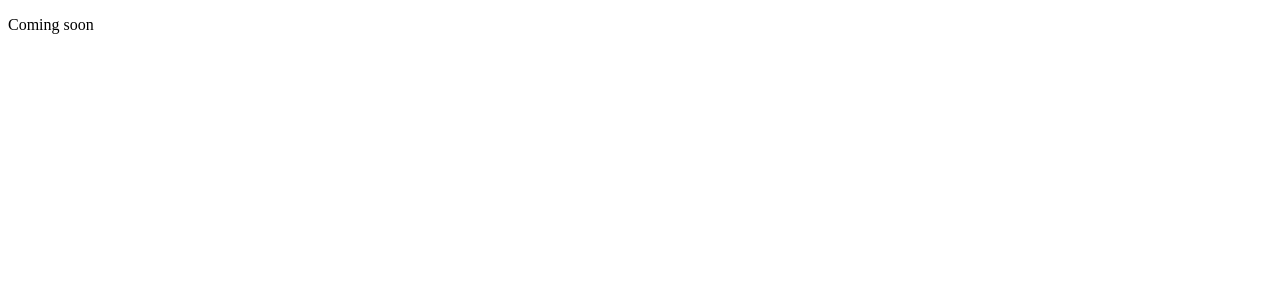
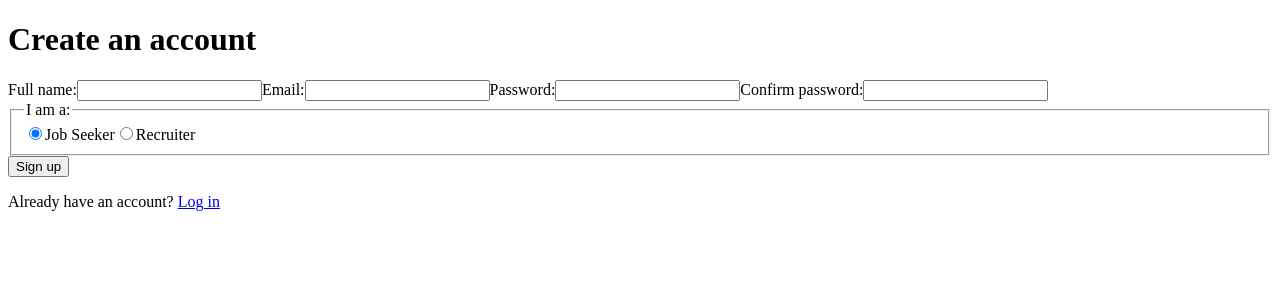
Before and after one commit to CobyBurah/GroupD-SOEN341, a Next.js app: page /signup in a window 1280 px wide. Shown: the top 300 px of the page. Built offline with nearby package versions, Linux system fonts and the light colour scheme; no server answers.

Commit message:
Implemented user creating on site

```diff
--- /dev/null
+++ b/src/app/signup/actions.ts
@@ -0,0 +1,58 @@
+'use server'
+
+import { revalidatePath } from 'next/cache'
+import { redirect } from 'next/navigation'
+
+import { isRole } from '@/lib/profiles'
+import { createClient } from '@/lib/supabase/server'
+
+type SignupField = 'fullName' | 'email' | 'password' | 'confirmPassword' | 'role'
+
+export type SignupState = {
+  errors?: Partial<Record<SignupField, string>>
+  message?: string
+  // Echoed back so the form keeps what the user typed (React resets forms after an action).
+  values?: { fullName: string; email: string; role: string }
+}
+
+export async function signup(_prevState: SignupState, formData: FormData): Promise<SignupState> {
+  const fullName = String(formData.get('fullName') ?? '').trim()
+  const email = String(formData.get('email') ?? '').trim()
+  const password = String(formData.get('password') ?? '')
+  const confirmPassword = String(formData.get('confirmPassword') ?? '')
+  const role = String(formData.get('role') ?? '')
+  const values = { fullName, email, role }
+
+  const errors: SignupState['errors'] = {}
+  if (!fullName) errors.fullName = 'Enter your full name.'
+  if (!/^[^\s@]+@[^\s@]+\.[^\s@]+$/.test(email)) errors.email = 'Enter a valid email address.'
+  if (password.length < 8) errors.password = 'Password must be at least 8 characters.'
+  if (password !== confirmPassword) errors.confirmPassword = 'Passwords do not match.'
+  if (!isRole(role)) errors.role = 'Choose an account type.'
+
+  if (Object.keys(errors).length > 0) {
+    return { errors, values }
+  }
+
+  const supabase = await createClient()
+
+  // full_name and role are copied into public.profiles by the on_auth_user_created trigger.
+  const { data, error } = await supabase.auth.signUp({
+    email,
+    password,
+    options: { data: { full_name: fullName, role } },
+  })
+
+  if (error) {
+    return { message: error.message, values }
+  }
+
+  // With "Confirm email" off in Supabase, signUp signs the user in right away.
+  // No session means confirmation is still switched on in the dashboard.
+  if (!data.session) {
+    return { message: 'Account created. Check your email to confirm it before logging in.' }
+  }
+
+  revalidatePath('/', 'layout')
+  redirect('/')
+}
--- a/src/app/signup/page.tsx
+++ b/src/app/signup/page.tsx
@@ -1,4 +1,25 @@
-// TODO: implement in the auth UI task.
-export default function SignupPage() {
-  return <p>Coming soon</p>
+import Link from 'next/link'
+import { redirect } from 'next/navigation'
+
+import { createClient } from '@/lib/supabase/server'
+
+import { SignupForm } from './signup-form'
+
+export default async function SignupPage() {
+  const supabase = await createClient()
+  const { data } = await supabase.auth.getClaims()
+
+  if (data?.claims) {
+    redirect('/')
+  }
+
+  return (
+    <main>
+      <h1>Create an account</h1>
+      <SignupForm />
+      <p>
+        Already have an account? <Link href="/login">Log in</Link>
+      </p>
+    </main>
+  )
 }
--- /dev/null
+++ b/src/app/signup/signup-form.tsx
@@ -0,0 +1,85 @@
+'use client'
+
+import { useActionState } from 'react'
+
+import { ROLE_LABELS, ROLES } from '@/lib/profiles'
+
+import { signup, type SignupState } from './actions'
+
+const initialState: SignupState = {}
+
+export function SignupForm() {
+  const [state, formAction, pending] = useActionState(signup, initialState)
+  const values = state.values
+  const errors = state.errors ?? {}
+
+  return (
+    // key remounts the form after each submit so defaultValue picks up the echoed values.
+    <form action={formAction} key={JSON.stringify(values)} noValidate>
+      <label htmlFor="fullName">Full name:</label>
+      <input
+        id="fullName"
+        name="fullName"
+        type="text"
+        autoComplete="name"
+        defaultValue={values?.fullName}
+        required
+      />
+      {errors.fullName && <p role="alert">{errors.fullName}</p>}
+
+      <label htmlFor="email">Email:</label>
+      <input
+        id="email"
+        name="email"
+        type="email"
+        autoComplete="email"
+        defaultValue={values?.email}
+        required
+      />
+      {errors.email && <p role="alert">{errors.email}</p>}
+
+      <label htmlFor="password">Password:</label>
+      <input
+        id="password"
+        name="password"
+        type="password"
+        autoComplete="new-password"
+        minLength={8}
+        required
+      />
+      {errors.password && <p role="alert">{errors.password}</p>}
+
+      <label htmlFor="confirmPassword">Confirm password:</label>
+      <input
+        id="confirmPassword"
+        name="confirmPassword"
+        type="password"
+        autoComplete="new-password"
+        required
+      />
+      {errors.confirmPassword && <p role="alert">{errors.confirmPassword}</p>}
+
+      <fieldset>
+        <legend>I am a:</legend>
+        {ROLES.map((role) => (
+          <label key={role}>
+            <input
+              type="radio"
+              name="role"
+              value={role}
+              defaultChecked={(values?.role ?? 'job_seeker') === role}
+            />
+            {ROLE_LABELS[role]}
+          </label>
+        ))}
+      </fieldset>
+      {errors.role && <p role="alert">{errors.role}</p>}
+
+      {state.message && <p aria-live="polite">{state.message}</p>}
+
+      <button type="submit" disabled={pending}>
+        {pending ? 'Creating account…' : 'Sign up'}
+      </button>
+    </form>
+  )
+}
--- /dev/null
+++ b/src/lib/profiles.ts
@@ -0,0 +1,13 @@
+// Must match the public.user_role enum in supabase/migrations/0001_profiles.sql.
+export const ROLES = ['job_seeker', 'recruiter'] as const
+
+export type Role = (typeof ROLES)[number]
+
+export const ROLE_LABELS: Record<Role, string> = {
+  job_seeker: 'Job Seeker',
+  recruiter: 'Recruiter',
+}
+
+export function isRole(value: unknown): value is Role {
+  return ROLES.includes(value as Role)
+}
```
Also changed, not shown: 1 other file (tests, documents, lock files or other folders).
